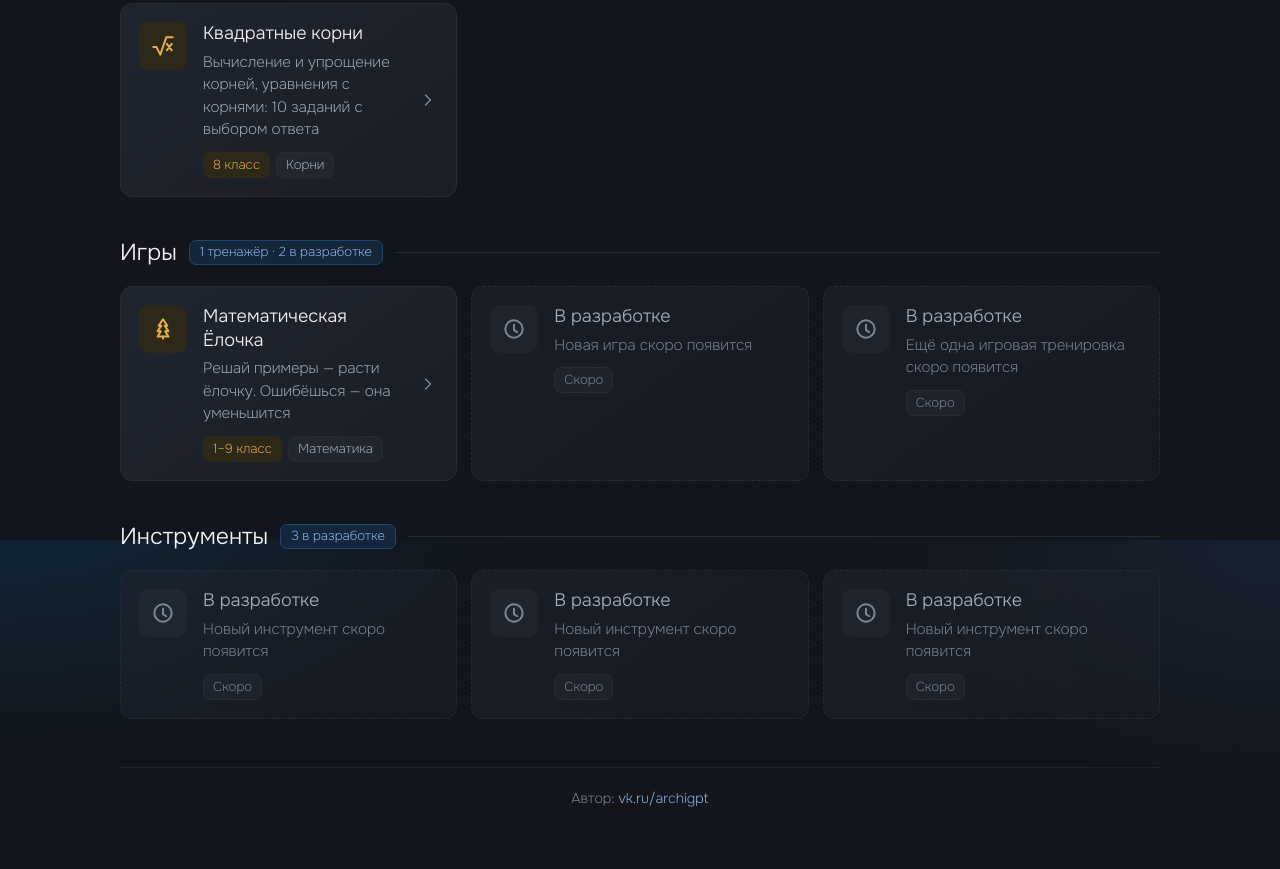
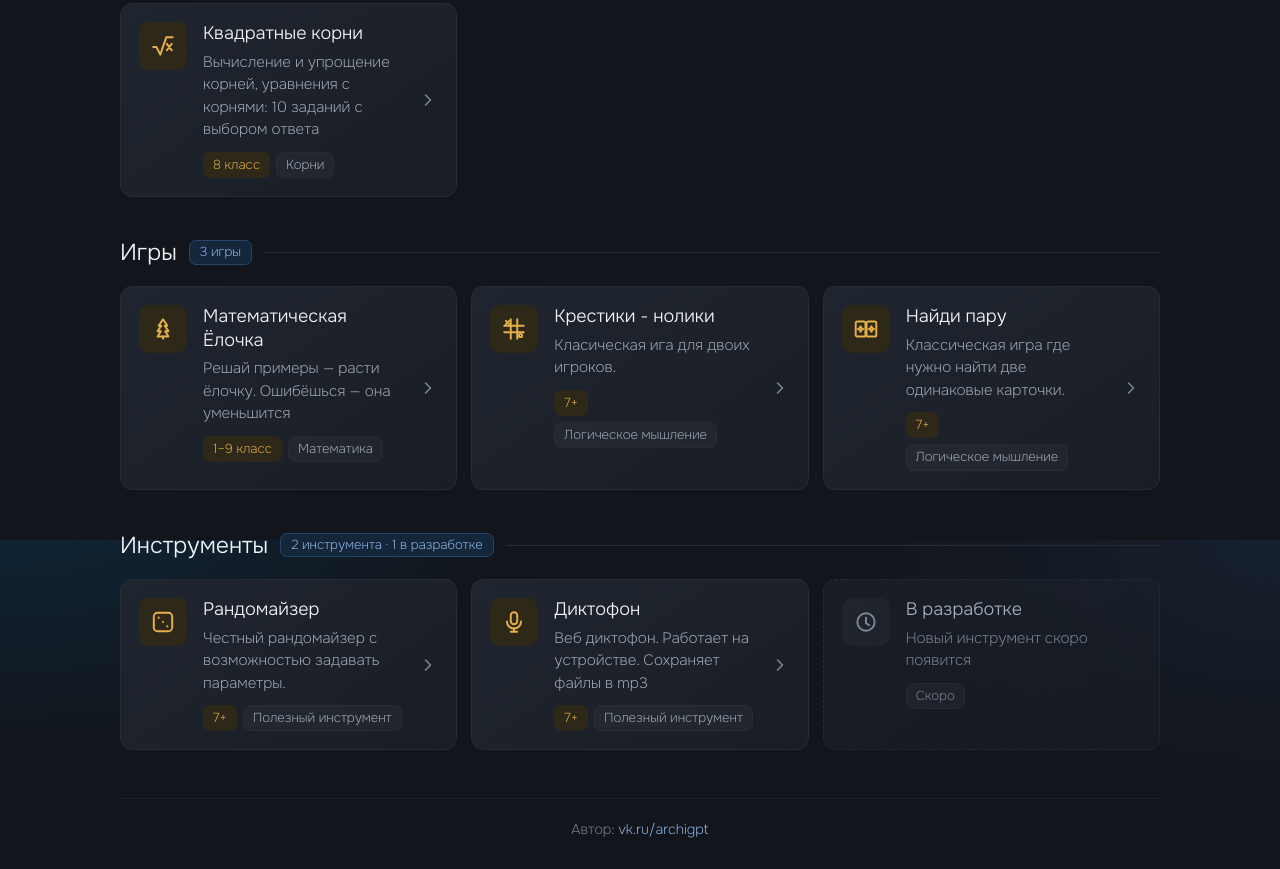
Before and after one commit to maynezs/mysite, a plain HTML site: page trainers.html in a window 1280 px wide. Shown: the part 1060-1929 px from the top of the page. Before the commit the page ends 1898 px from the top, so only its background shows below. Drawn offline with Linux system fonts and the light colour scheme.

Commit message:
Update trainers.html

```diff
--- a/trainers.html
+++ b/trainers.html
@@ -28,7 +28,7 @@
     </div>
     <div class="hero__info">
       <h1 class="hero__title">Тренажёры</h1>
-      <p class="hero__text">Интерактивные тренажёры по математике и чтению для школьников</p>
+      <p class="hero__text">Интерактивные тренажёры и другое полезное</p>
     </div>
     <button class="install" id="installButton" type="button" hidden>
       <svg viewBox="0 0 24 24" aria-hidden="true"><path d="M12 4v11M7 10l5 5 5-5M5 20h14"/></svg>
@@ -152,7 +152,7 @@
     <section class="group" aria-labelledby="gamesTitle">
       <div class="group__head">
         <h2 class="group__title" id="gamesTitle">Игры</h2>
-        <span class="group__count">1 тренажёр · 2 в разработке</span>
+        <span class="group__count">3 игры</span>
         <span class="group__line" aria-hidden="true"></span>
       </div>
       <div class="grid">
@@ -165,48 +165,53 @@
           </span>
           <span class="card__arrow" aria-hidden="true"><svg viewBox="0 0 24 24"><path d="M9 6l6 6-6 6"/></svg></span>
         </a>
-        <div class="card card--placeholder" style="--i:1" aria-disabled="true">
-          <span class="card__icon" aria-hidden="true"><svg viewBox="0 0 24 24"><circle cx="12" cy="12" r="8"/><path d="M12 8v5l3 2"/></svg></span>
+        <a class="card card--yellow" href="game/krestnol.html" style="--i:0">
+          <span class="card__icon" aria-hidden="true"><svg viewBox="0 0 24 24"><path d="M9 3v18M15 3v18M3 9h18M3 15h18"/><path d="M4.5 4.5l3 3M7.5 4.5l-3 3"/><circle cx="18" cy="18" r="1.5"/></svg></span>
           <span class="card__body">
-            <span class="card__title">В разработке</span>
-            <span class="card__text">Новая игра скоро появится</span>
-            <span class="card__tags"><span class="tag">Скоро</span></span>
+            <span class="card__title">Крестики - нолики</span>
+            <span class="card__text">Класическая ига для двоих игроков.</span>
+            <span class="card__tags"><span class="tag tag--accent">7+</span><span class="tag">Логическое мышление</span></span>
           </span>
-        </div>
-        <div class="card card--placeholder" style="--i:2" aria-disabled="true">
-          <span class="card__icon" aria-hidden="true"><svg viewBox="0 0 24 24"><circle cx="12" cy="12" r="8"/><path d="M12 8v5l3 2"/></svg></span>
+          <span class="card__arrow" aria-hidden="true"><svg viewBox="0 0 24 24"><path d="M9 6l6 6-6 6"/></svg></span>
+        </a>
+        <a class="card card--yellow" href="game/naidyparu.html" style="--i:0">
+          <span class="card__icon" aria-hidden="true"><svg viewBox="0 0 24 24"><rect x="2.5" y="5" width="9" height="14" rx="1.5"/><rect x="12.5" y="5" width="9" height="14" rx="1.5"/><path d="M7 9.5L7.85 11.15L9.5 12L7.85 12.85L7 14.5L6.15 12.85L4.5 12L6.15 11.15Z"/><path d="M17 9.5L17.85 11.15L19.5 12L17.85 12.85L17 14.5L16.15 12.85L14.5 12L16.15 11.15Z"/></svg></span>
           <span class="card__body">
-            <span class="card__title">В разработке</span>
-            <span class="card__text">Ещё одна игровая тренировка скоро появится</span>
-            <span class="card__tags"><span class="tag">Скоро</span></span>
+            <span class="card__title">Найди пару</span>
+            <span class="card__text">Классическая игра где нужно найти две одинаковые карточки.</span>
+            <span class="card__tags"><span class="tag tag--accent">7+</span><span class="tag">Логическое мышление</span></span>
           </span>
-        </div>
+          <span class="card__arrow" aria-hidden="true"><svg viewBox="0 0 24 24"><path d="M9 6l6 6-6 6"/></svg></span>
+        </a>
       </div>
     </section>
 
     <section class="group" aria-labelledby="toolsTitle">
       <div class="group__head">
         <h2 class="group__title" id="toolsTitle">Инструменты</h2>
-        <span class="group__count">3 в разработке</span>
+        <span class="group__count">2 инструмента · 1 в разработке</span>
         <span class="group__line" aria-hidden="true"></span>
       </div>
       <div class="grid">
-        <div class="card card--placeholder" style="--i:0" aria-disabled="true">
-          <span class="card__icon" aria-hidden="true"><svg viewBox="0 0 24 24"><circle cx="12" cy="12" r="8"/><path d="M12 8v5l3 2"/></svg></span>
+        <a class="card card--yellow" href="instument/randomz.html" style="--i:0">
+          <span class="card__icon" aria-hidden="true"><svg viewBox="0 0 24 24"><rect x="3.5" y="3.5" width="17" height="17" rx="3.5"/><circle cx="8" cy="8" r="1" fill="currentColor" stroke="none"/><circle cx="12" cy="12" r="1" fill="currentColor" stroke="none"/><circle cx="16" cy="16" r="1" fill="currentColor" stroke="none"/>
+</svg></span>
           <span class="card__body">
-            <span class="card__title">В разработке</span>
-            <span class="card__text">Новый инструмент скоро появится</span>
-            <span class="card__tags"><span class="tag">Скоро</span></span>
+            <span class="card__title">Рандомайзер</span>
+            <span class="card__text">Честный рандомайзер с возможностью задавать параметры.</span>
+            <span class="card__tags"><span class="tag tag--accent">7+</span><span class="tag">Полезный инструмент</span></span>
           </span>
-        </div>
-        <div class="card card--placeholder" style="--i:1" aria-disabled="true">
-          <span class="card__icon" aria-hidden="true"><svg viewBox="0 0 24 24"><circle cx="12" cy="12" r="8"/><path d="M12 8v5l3 2"/></svg></span>
+          <span class="card__arrow" aria-hidden="true"><svg viewBox="0 0 24 24"><path d="M9 6l6 6-6 6"/></svg></span>
+        </a>
+        <a class="card card--yellow" href="instument/dictofon.html" style="--i:0">
+          <span class="card__icon" aria-hidden="true"><svg viewBox="0 0 24 24"><rect x="9" y="3" width="6" height="11" rx="3"/><path d="M5.5 11.5a6.5 6.5 0 0 0 13 0"/><path d="M12 18v3M9 21h6"/></svg></span>
           <span class="card__body">
-            <span class="card__title">В разработке</span>
-            <span class="card__text">Новый инструмент скоро появится</span>
-            <span class="card__tags"><span class="tag">Скоро</span></span>
+            <span class="card__title">Диктофон</span>
+            <span class="card__text">Веб диктофон. Работает на устройстве. Сохраняет файлы в mp3</span>
+            <span class="card__tags"><span class="tag tag--accent">7+</span><span class="tag">Полезный инструмент</span></span>
           </span>
-        </div>
+          <span class="card__arrow" aria-hidden="true"><svg viewBox="0 0 24 24"><path d="M9 6l6 6-6 6"/></svg></span>
+        </a>
         <div class="card card--placeholder" style="--i:2" aria-disabled="true">
           <span class="card__icon" aria-hidden="true"><svg viewBox="0 0 24 24"><circle cx="12" cy="12" r="8"/><path d="M12 8v5l3 2"/></svg></span>
           <span class="card__body">
```
